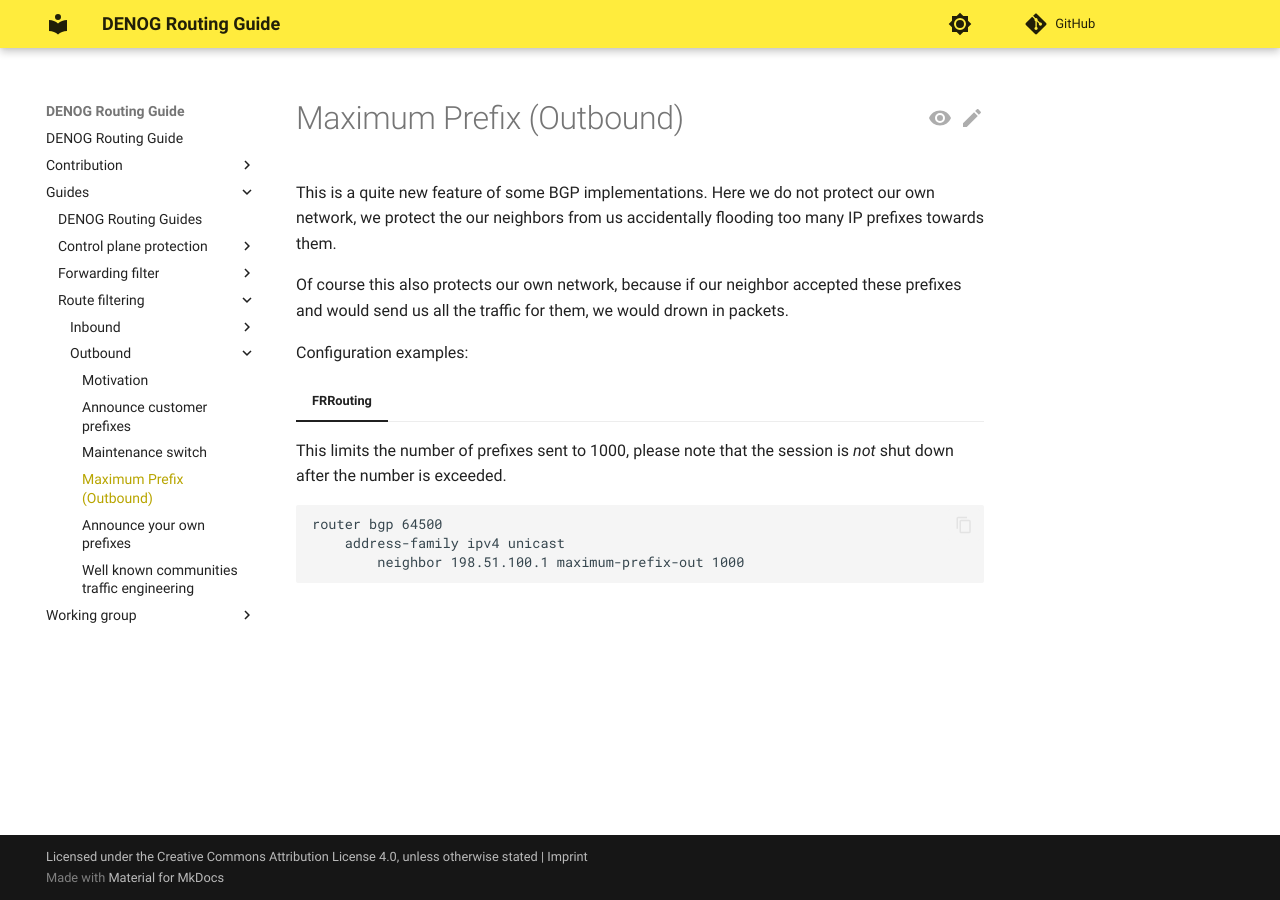
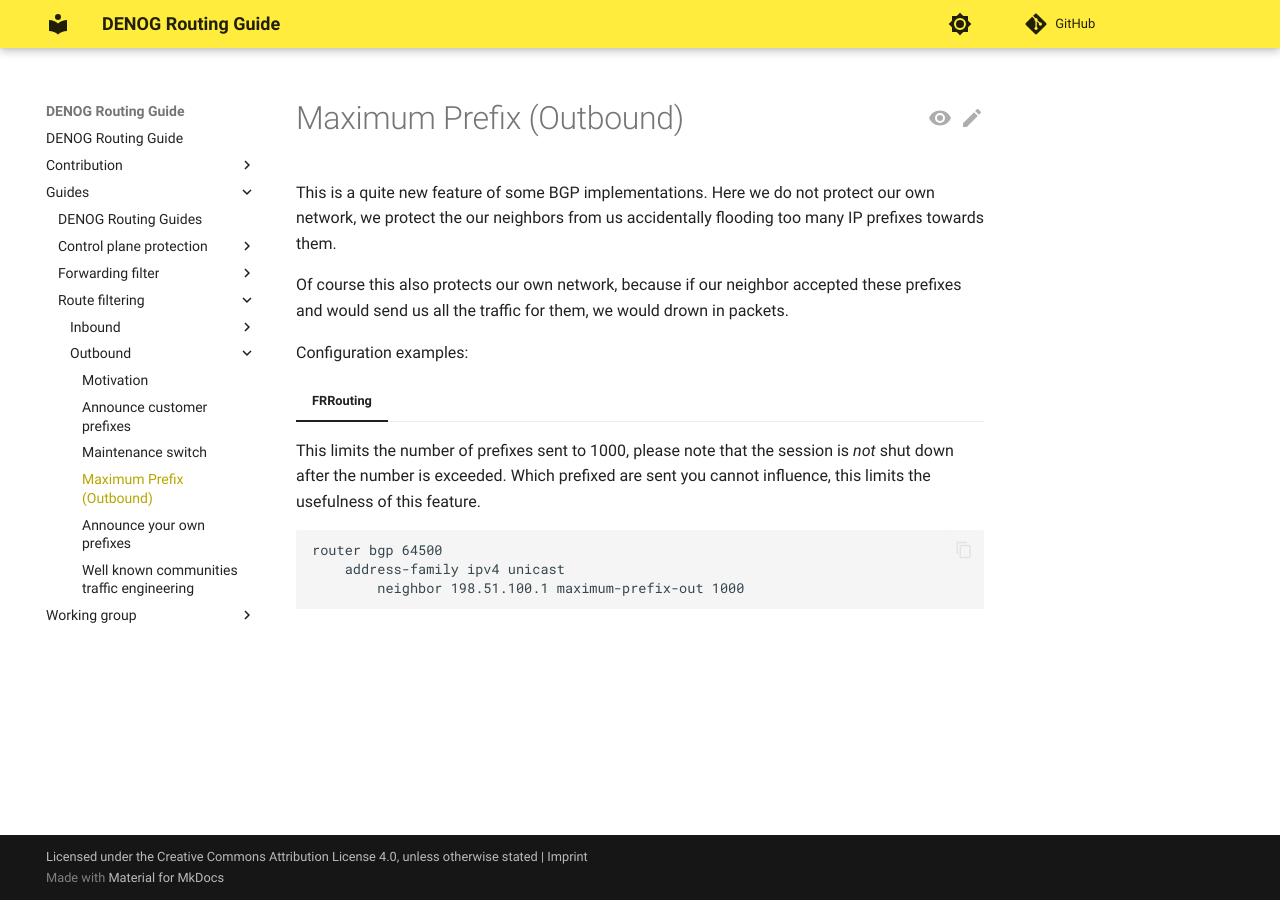
Before and after one commit to denog/routing-guide, an MkDocs documentation site: the page built from docs/guides/route_filtering/outbound/max_prefix.md, in a window 1280 px wide. Built offline with MkDocs 1.6.1 and Material for MkDocs 9.7.7, drawn with Linux system fonts in a browser that asks for light colours; comment, search, counter and statistics services are not loaded.

Commit message:
more details about max prefix out

````diff
--- a/docs/guides/route_filtering/outbound/max_prefix.md
+++ b/docs/guides/route_filtering/outbound/max_prefix.md
@@ -7,7 +7,7 @@ Of course this also protects our own network, because if our neighbor accepted t
 Configuration examples:
 
 === "FRRouting"
-    This limits the number of prefixes sent to 1000, please note that the session is *not* shut down after the number is exceeded.
+    This limits the number of prefixes sent to 1000, please note that the session is *not* shut down after the number is exceeded. Which prefixed are sent you cannot influence, this limits the usefulness of this feature.
     ```
     router bgp 64500
         address-family ipv4 unicast
````
